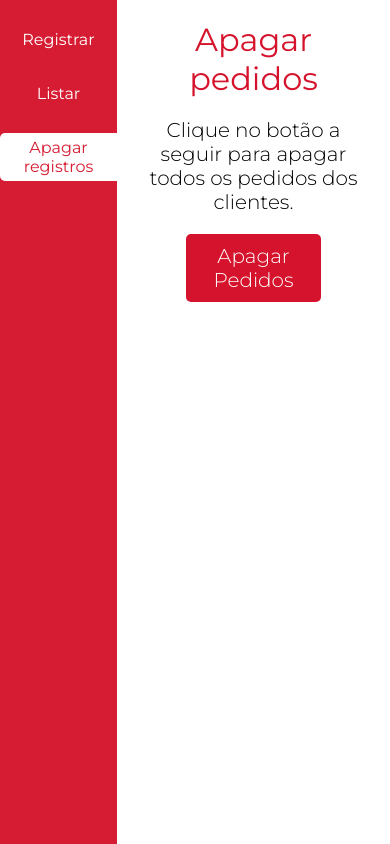
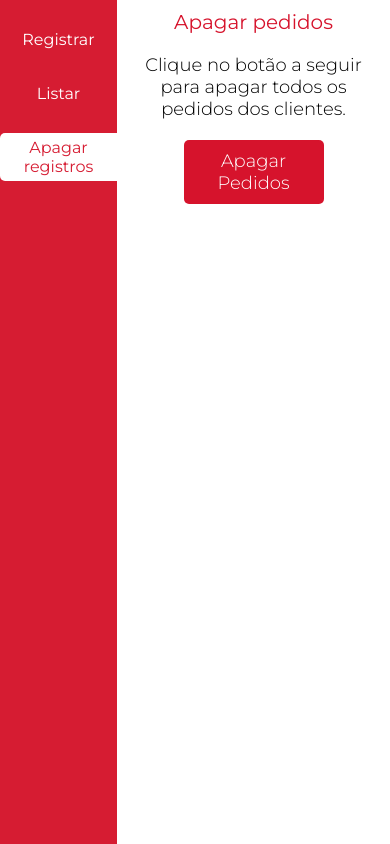
Before and after one commit to Braz99/gerenciador-de-pedidos, a React (Create React App) app: page /delete in a window 390 px wide. Built offline with nearby package versions, Linux system fonts and the light colour scheme.

Commit message:
Torna a página delete responsível

```diff
--- a/src/styles/components/main-delete-s.css
+++ b/src/styles/components/main-delete-s.css
@@ -1,25 +1,32 @@
 .delete-main {
+  display: flex;
+  justify-content: center;
+  flex-wrap: wrap;
+  align-content: flex-start;
   width: 100%;
   padding: 20px;
-  text-align: center;
 }
 
 .delete-title {
+  width: 100%;
+  font-weight: 400;
+  text-align: center;
   color: #d6132c;
   user-select: none;
-  font-weight: 400;
 }
 
 .delete-disclaimer {
+  width: 100%;
   margin: 20px 0px;
   font-size: 20px;
+  font-weight: 300;
+  text-align: center;
   user-select: none;
-  font-weight: 300;
 }
 
 .delete-button {
-  width: 20%;
-  min-width: 135px;
+  width: 30%;
+  min-width: 200px;
   padding: 10px;
   font-size: 20px;
   background-color: #d6132c;
@@ -27,11 +34,32 @@
   border: none;
   border-radius: 5px;
   cursor: pointer;
+  font-weight: 300;
   user-select: none;
-  font-weight: 300;
 }
 
 .delete-button:hover {
   background-color: #eb0202;
   transition: 0.5s;
 }
+
+@media (max-width: 750px) {
+  .delete-main {
+    padding: 10px;
+  }
+
+  .delete-title {
+    font-size: 20px;
+  }
+
+  .delete-disclaimer,
+  .delete-button {
+    font-size: 18px;
+  }
+}
+
+@media (max-width: 450px) {
+  .delete-button {
+    min-width: 140px;
+  }
+}
```
